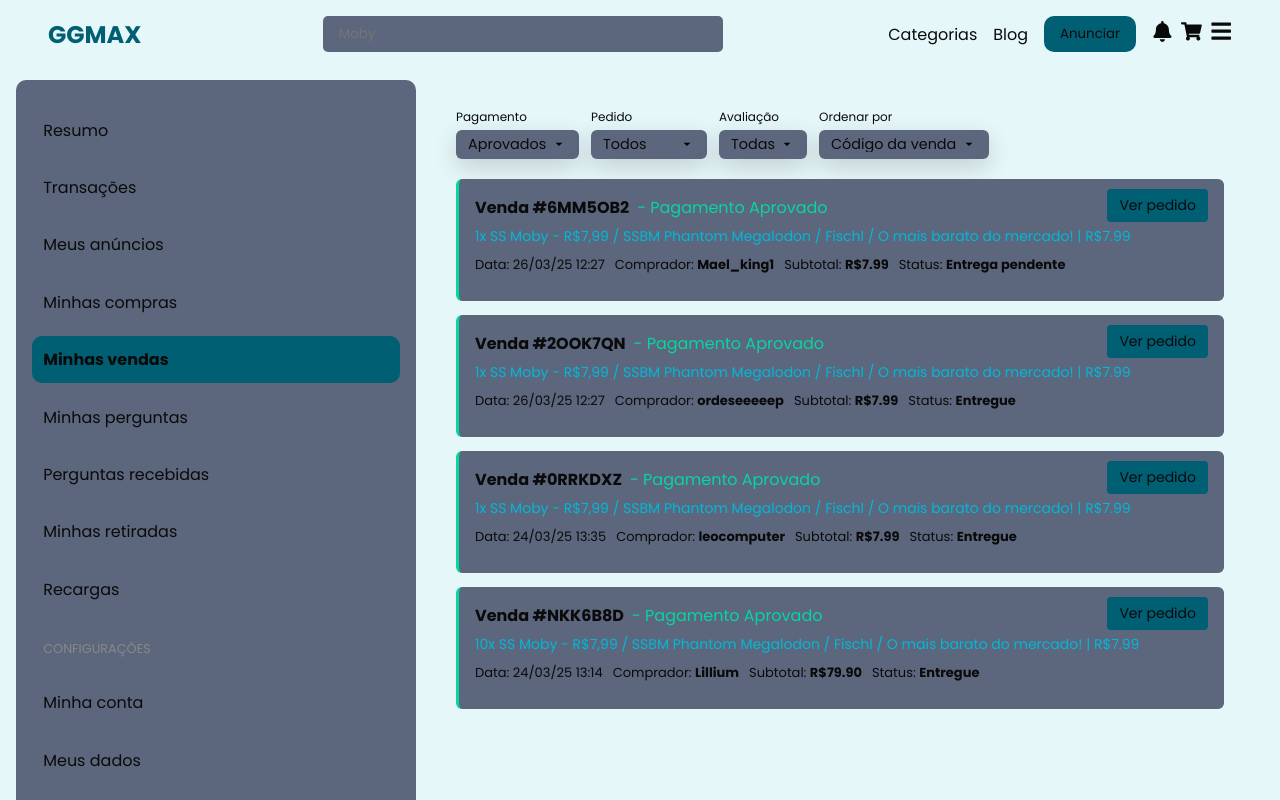
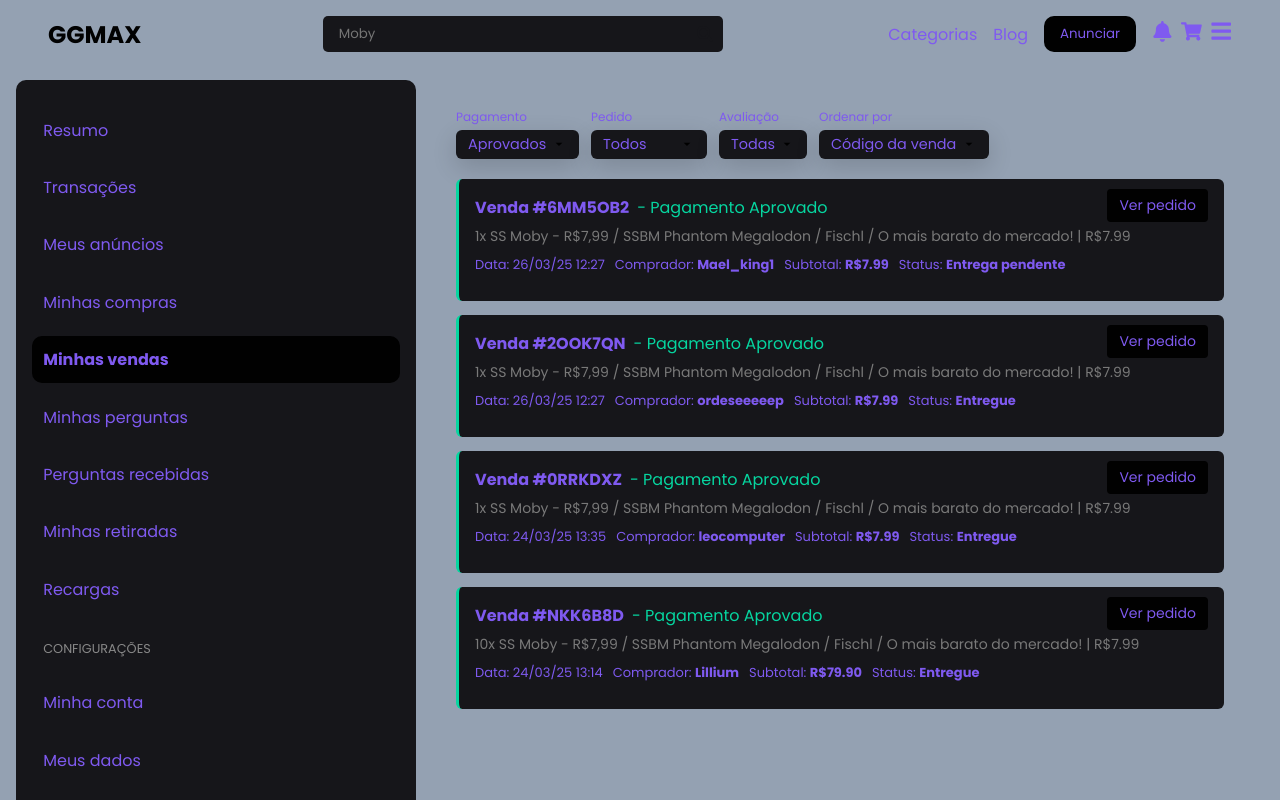
Before and after one commit to 7hlsn1/p2win, a React (Vite) app: page /minha-conta/vendas in a window 1280 px wide. Shown: the top 800 px of the page. Built offline with nearby package versions, Linux system fonts and the light colour scheme.

Commit message:
mudando cores

```diff
--- a/src/styles/_variaveis.scss
+++ b/src/styles/_variaveis.scss
@@ -1,7 +1,6 @@
-$cor-primaria: #00B8D9;
-$cor-secundaria: #005F73;
+$cor-primaria: #797979;
+$cor-secundaria: #010101;
 $cor-success: #06D6A0;
-$cor-background-geral: #E6F7F9;
-$cor-background-card: #D0F0F6;
-$cor-do-texto: #0A0A0A;
-$cor-do-p: #5C677D;
+$cor-background-geral: #94a1b2;
+$cor-do-texto: #7f5af0;
+$cor-do-p: #16161a;
```
